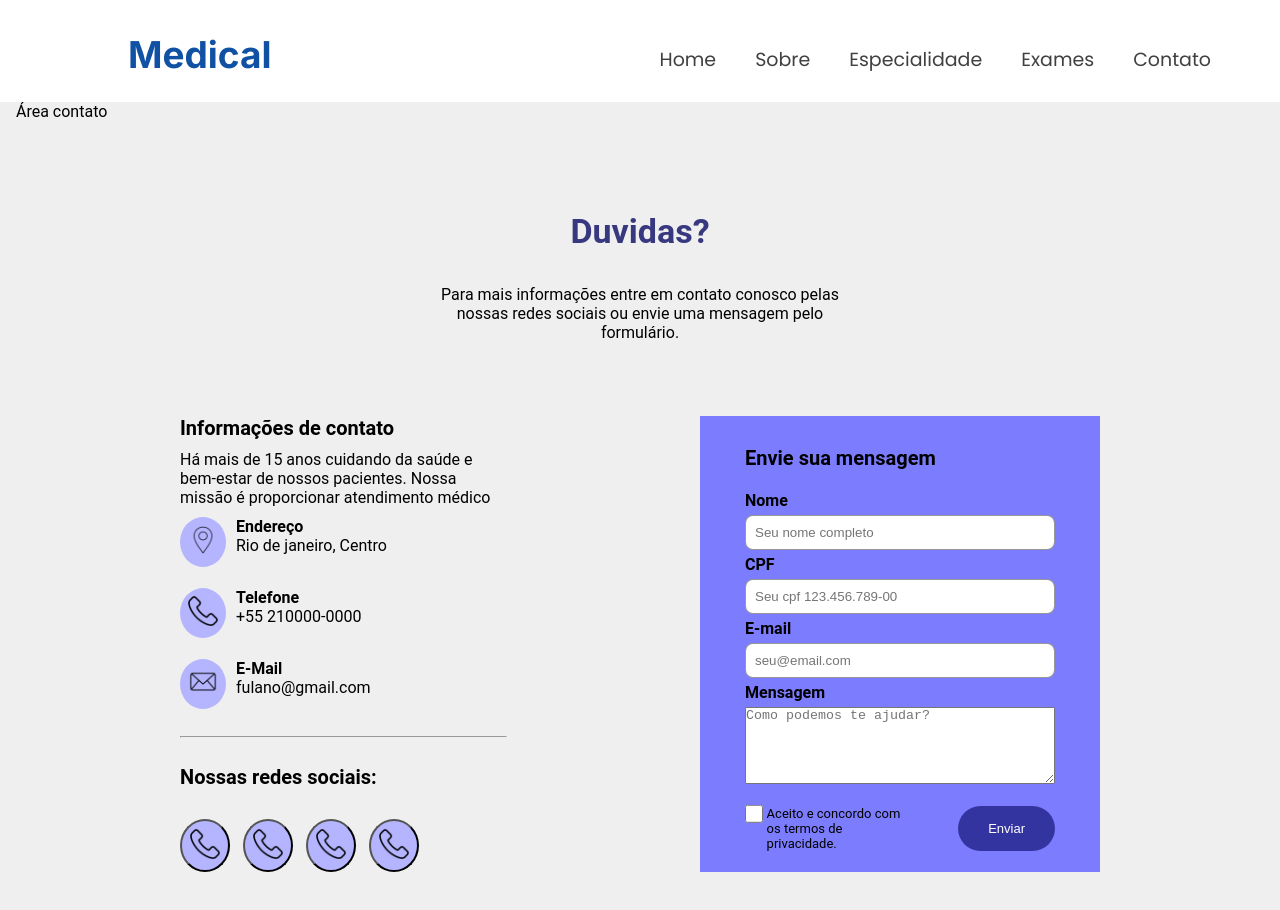
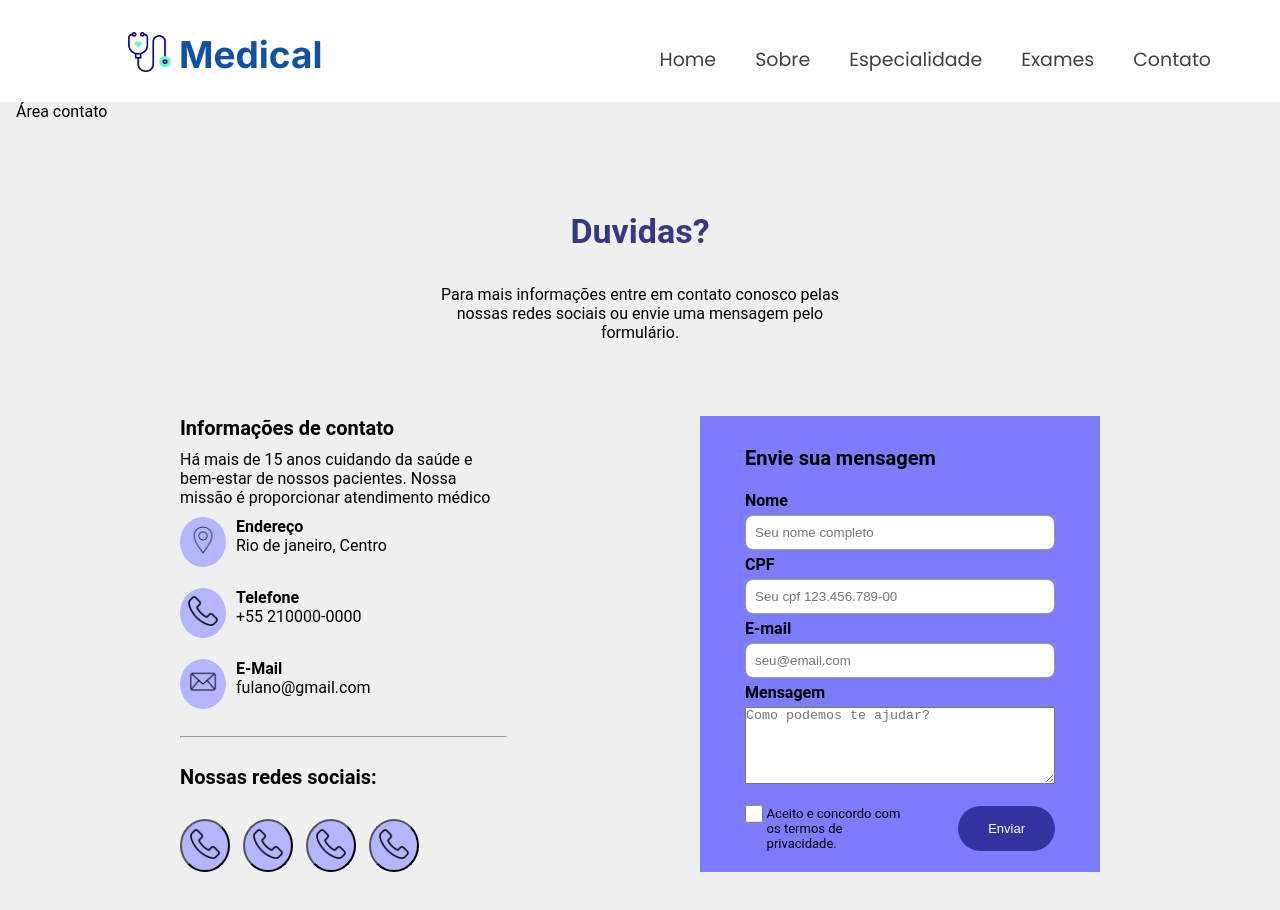
Before and after one commit to hellenpaula/projeto-clinica-medica, a React (Vite) app: page /contato in a window 1280 px wide. Shown: the top 910 px of the page. Built offline with nearby package versions, Linux system fonts and the light colour scheme.

Commit message:
add: adicionando icone na logo do header

```diff
--- a/src/components/Header/Header.css
+++ b/src/components/Header/Header.css
@@ -32,6 +32,19 @@
 
     } */
 }
+
+
+.ContainerLogoHeader {
+    display: flex;
+    gap: 8px;
+}
+
+.ContainerHeader img {
+    width: 43px;
+    height: 40px;
+    margin: 34px 0px 0px;
+}
+
 
 .ContainerListaMenu {
     list-style: none;
@@ -79,6 +92,10 @@
     }
 
     .LogoHeader {
+        margin: 0px 0px 0px 2px;
+    }
+
+    .ContainerHeader img {
         margin: 0px 0px 0px 33px;
     }
 
@@ -103,8 +120,12 @@
     }
 
     .LogoHeader {
+        margin: 7px 0px 0px 0px;
+        font-size: 37px;
+    }
+
+    .ContainerHeader img {
         margin: 7px 0px 0px 128px;
-        font-size: 37px;
     }
 
     .ContainerListaMenu {
--- a/src/components/Header/Header.jsx
+++ b/src/components/Header/Header.jsx
@@ -3,10 +3,15 @@ import './Header.css'
 
 import {Link} from 'react-router-dom';
 
+import ImagemLogo from '../../assets/icone/estetoscopio.png'
+
 function Header() {
     return(
        <header className="ContainerHeader">
-            <h1 className="LogoHeader">Medical</h1>
+        <div className="ContainerLogoHeader">
+                <img src={ImagemLogo} alt="" />
+                <h1 className="LogoHeader">Medical</h1>
+        </div>
 
             <nav className="Nav">
                 <ul className="ContainerListaMenu">
```
Also changed, not shown: src/assets/icone/estetoscopio.png (added).
